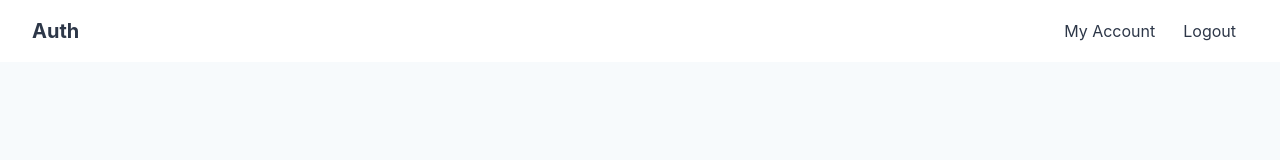
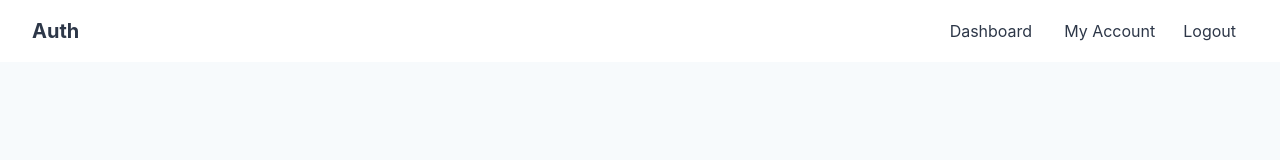
Before and after one commit to AndreiNPaun/passport-auth, a React (Create React App) app in the folder client/: page /login-check in a window 1280 px wide. Shown: the top 160 px of the page. Built offline with nearby package versions, Linux system fonts and the light colour scheme; sample sign-in values are in the browser's storage.

Commit message:
dashboard page and its validation added

```diff
--- /dev/null
+++ b/client/src/components/Admin/Dashboard.js
@@ -0,0 +1,7 @@
+import React from 'react';
+
+const Dashboard = () => {
+  return <>Yo</>;
+};
+
+export default Dashboard;
--- a/client/src/components/Authentication/AuthCheck.js
+++ b/client/src/components/Authentication/AuthCheck.js
@@ -9,16 +9,15 @@ const AuthCheck = () => {
   const dispatch = useDispatch();
   const navigate = useNavigate();
 
-  console.log('authcheck launched');
-
   // Login check
   useEffect(() => {
     const urlParams = new URLSearchParams(window.location.search);
     const isLoggedIn = urlParams.get('isLoggedIn');
+    const role = urlParams.get('role');
 
     try {
-      if (isLoggedIn) {
-        dispatch(setLogin(isLoggedIn));
+      if (isLoggedIn && role) {
+        dispatch(setLogin(isLoggedIn, role));
         navigate('/');
       }
     } catch (Error) {
--- a/client/src/components/MainNavigation.js
+++ b/client/src/components/MainNavigation.js
@@ -7,6 +7,7 @@ import Logout from '../components/Authentication/Logout';
 
 const MainNavigation = () => {
   const login = useSelector((state) => state.login.loginCheck);
+  const role = useSelector((state) => state.login.role);
 
   if (!login) {
     return null;
@@ -28,6 +29,11 @@ const MainNavigation = () => {
         </Text>
       </Flex>
       <Box>
+        {role && (role === 'admin' || role === 'moderator') && (
+          <Link m="0 1rem" as={RouterLink} to="admin-dashboard">
+            Dashboard
+          </Link>
+        )}
         <Link m="0 1rem" as={RouterLink} to="account-management">
           My Account
         </Link>
--- /dev/null
+++ b/client/src/pages/Admin/Dashboard.js
@@ -0,0 +1,20 @@
+import { useEffect } from 'react';
+import { useSelector } from 'react-redux';
+import { useNavigate } from 'react-router-dom';
+
+import Dashboard from '../../components/Admin/Dashboard';
+
+const DashboardPage = () => {
+  const navigate = useNavigate();
+  const role = useSelector((state) => state.login.role);
+
+  useEffect(() => {
+    if (role !== 'admin' && role !== 'moderator') {
+      navigate('/');
+    }
+  }, []);
+
+  return <Dashboard />;
+};
+
+export default DashboardPage;
--- a/client/src/pages/FailedTokenValidity.js
+++ b/client/src/pages/Checks/FailedTokenValidity.js
@@ -1,6 +1,6 @@
 import React from 'react';
 
-import FailedTokenValidity from '../components/Authentication/FailedTokenValidity';
+import FailedTokenValidity from '../../components/Authentication/FailedTokenValidity';
 
 const FailedTokenValidityPage = () => {
   return <FailedTokenValidity />;
--- a/client/src/pages/LoginCheck.js
+++ b/client/src/pages/Checks/LoginCheck.js
@@ -1,6 +1,6 @@
 import React from 'react';
 
-import AuthCheck from '../components/Authentication/AuthCheck';
+import AuthCheck from '../../components/Authentication/AuthCheck';
 
 const LoginCheck = () => {
   return (
--- a/client/src/store/action/login.js
+++ b/client/src/store/action/login.js
@@ -2,13 +2,14 @@ import httpRequest from '../../utils/httpRequest';
 
 import { loginActions } from '../slice/login';
 
-export const setLogin = (isLoggedIn) => {
+export const setLogin = (isLoggedIn, role) => {
   return async (dispatch) => {
     try {
       localStorage.setItem('isLoggedIn', isLoggedIn);
+      localStorage.setItem('role', role);
 
       // Sets slice loginCheck value to true
-      dispatch(loginActions.login({ loginCheck: isLoggedIn }));
+      dispatch(loginActions.login({ loginCheck: isLoggedIn, role }));
     } catch (Error) {
       console.log(Error);
     }
--- a/client/src/store/slice/login.js
+++ b/client/src/store/slice/login.js
@@ -2,8 +2,9 @@ import { createSlice } from '@reduxjs/toolkit';
 
 // Check if is set or set to false
 const isLoggedIn = localStorage.getItem('isLoggedIn');
+const role = localStorage.getItem('role');
 
-const initialState = { loginCheck: isLoggedIn || false };
+const initialState = { loginCheck: isLoggedIn || false, role: role || false };
 
 const loginSlice = createSlice({
   name: 'auth',
@@ -11,9 +12,11 @@ const loginSlice = createSlice({
   reducers: {
     login(state, action) {
       state.loginCheck = action.payload.loginCheck;
+      state.role = action.payload.role;
     },
     logout(state) {
       state.loginCheck = false;
+      state.role = false;
     },
   },
 });
```
Also changed, not shown: client/src/App.js (+7 -2 lines), client/src/pages/NoEmailMessage.js (deleted), 2 other files (tests, documents, lock files or other folders).
